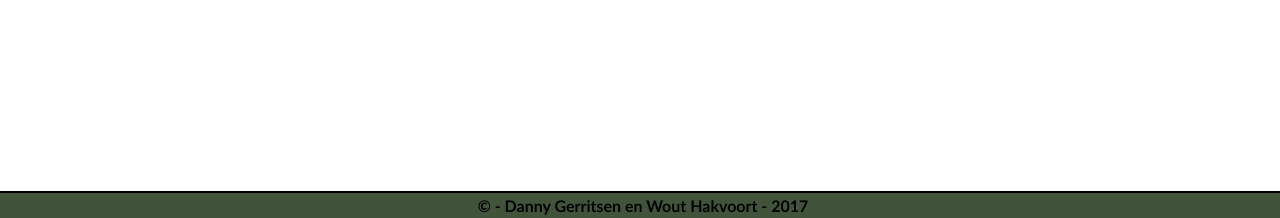
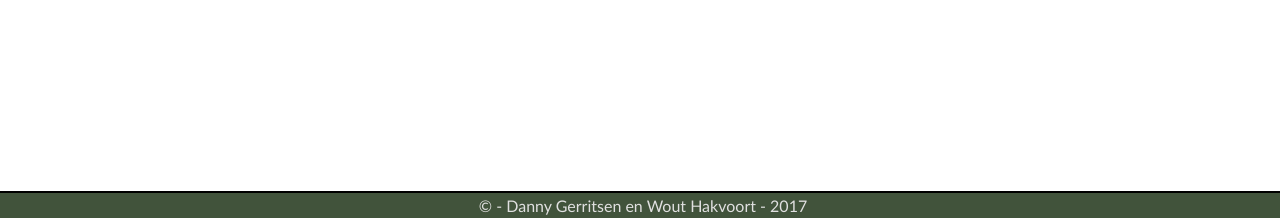
Before and after one commit to dannyger97/Fletnix, a PHP site: page /about.html in a window 1280 px wide. Shown: the part 582-800 px from the top of the page. Run offline with PHP 8.4, Linux system fonts and the light colour scheme.

Commit message:
Style aanpassing

```diff
--- a/Fletnix/css/styles.css
+++ b/Fletnix/css/styles.css
@@ -7,6 +7,11 @@
 @media screen and (min-width: 1081px) {
     body {
         font-family: "Trebuchet MS", Helvetica, sans-serif;
+    }
+
+    h4{
+        color:#e0e0e0;
+        font-weight:lighter;
     }
 
     header {
@@ -92,6 +97,11 @@
 @media screen and (max-width: 1081px) {
     body {
         font-family: "Trebuchet MS", Helvetica, sans-serif
+    }
+
+    h4{
+        color:#e0e0e0;
+        font-weight:lighter;
     }
 
     header {
```
